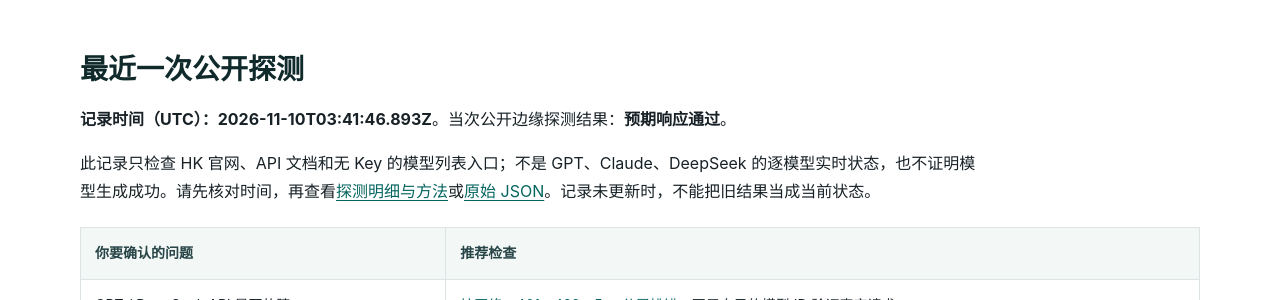
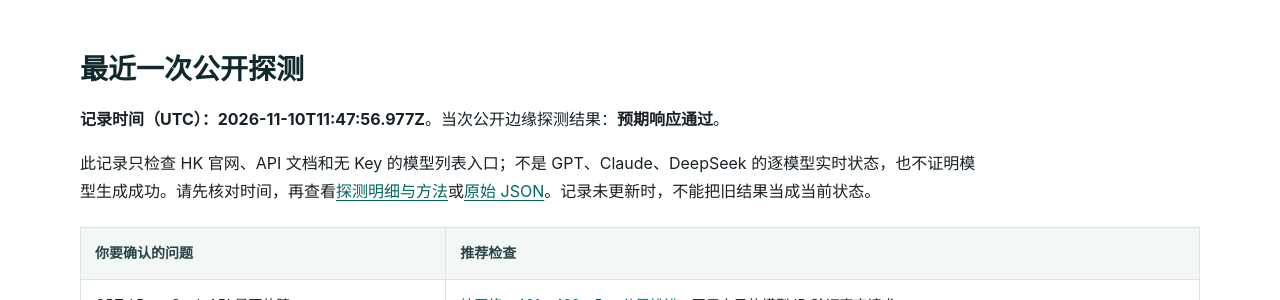
Before and after one commit to KKWANG4444/api-status, a Jekyll site: the page built from index.md, in a window 1280 px wide and 900 px high, scrolled down 364 px. Shown: the part 151-451 px from the top of the window. Built offline with Jekyll 4.4.1, drawn with Linux system fonts in a browser that asks for light colours.

Commit message:
chore: update public edge status

```diff
--- a/_data/status.json
+++ b/_data/status.json
@@ -1,7 +1,7 @@
 {
   "status": "operational",
-  "checked_at": "2026-11-10T03:41:46.893Z",
-  "duration_ms": 1144,
+  "checked_at": "2026-11-10T11:47:56.977Z",
+  "duration_ms": 550,
   "overall": true,
   "components": [
     {
@@ -10,7 +10,7 @@
       "url": "https://www.aifast.hk/",
       "ok": true,
       "status": 200,
-      "elapsed_ms": 413,
+      "elapsed_ms": 508,
       "content_type": "text/html; charset=utf-8",
       "detail": "Expected public edge response"
     },
@@ -20,7 +20,7 @@
       "url": "https://api.aifast.hk/",
       "ok": true,
       "status": 200,
-      "elapsed_ms": 1110,
+      "elapsed_ms": 301,
       "content_type": "text/html",
       "detail": "Expected public edge response"
     },
@@ -30,7 +30,7 @@
       "url": "https://www.aifast.hk/v1/models",
       "ok": true,
       "status": 401,
-      "elapsed_ms": 421,
+      "elapsed_ms": 510,
       "content_type": "application/json; charset=utf-8",
       "detail": "Expected public edge response"
     }
--- a/data/status.json
+++ b/data/status.json
@@ -1,7 +1,7 @@
 {
   "status": "operational",
-  "checked_at": "2026-11-10T03:41:46.893Z",
-  "duration_ms": 1144,
+  "checked_at": "2026-11-10T11:47:56.977Z",
+  "duration_ms": 550,
   "overall": true,
   "components": [
     {
@@ -10,7 +10,7 @@
       "url": "https://www.aifast.hk/",
       "ok": true,
       "status": 200,
-      "elapsed_ms": 413,
+      "elapsed_ms": 508,
       "content_type": "text/html; charset=utf-8",
       "detail": "Expected public edge response"
     },
@@ -20,7 +20,7 @@
       "url": "https://api.aifast.hk/",
       "ok": true,
       "status": 200,
-      "elapsed_ms": 1110,
+      "elapsed_ms": 301,
       "content_type": "text/html",
       "detail": "Expected public edge response"
     },
@@ -30,7 +30,7 @@
       "url": "https://www.aifast.hk/v1/models",
       "ok": true,
       "status": 401,
-      "elapsed_ms": 421,
+      "elapsed_ms": 510,
       "content_type": "application/json; charset=utf-8",
       "detail": "Expected public edge response"
     }
```
